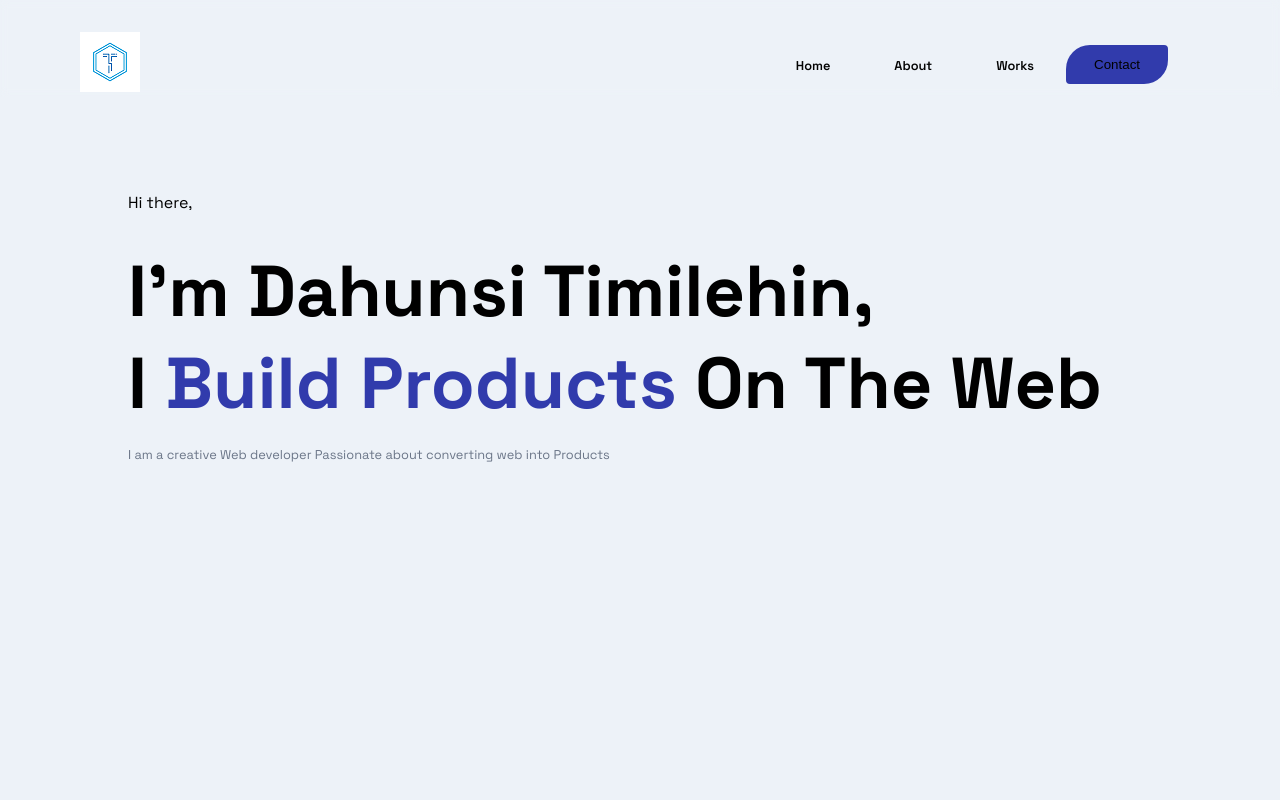
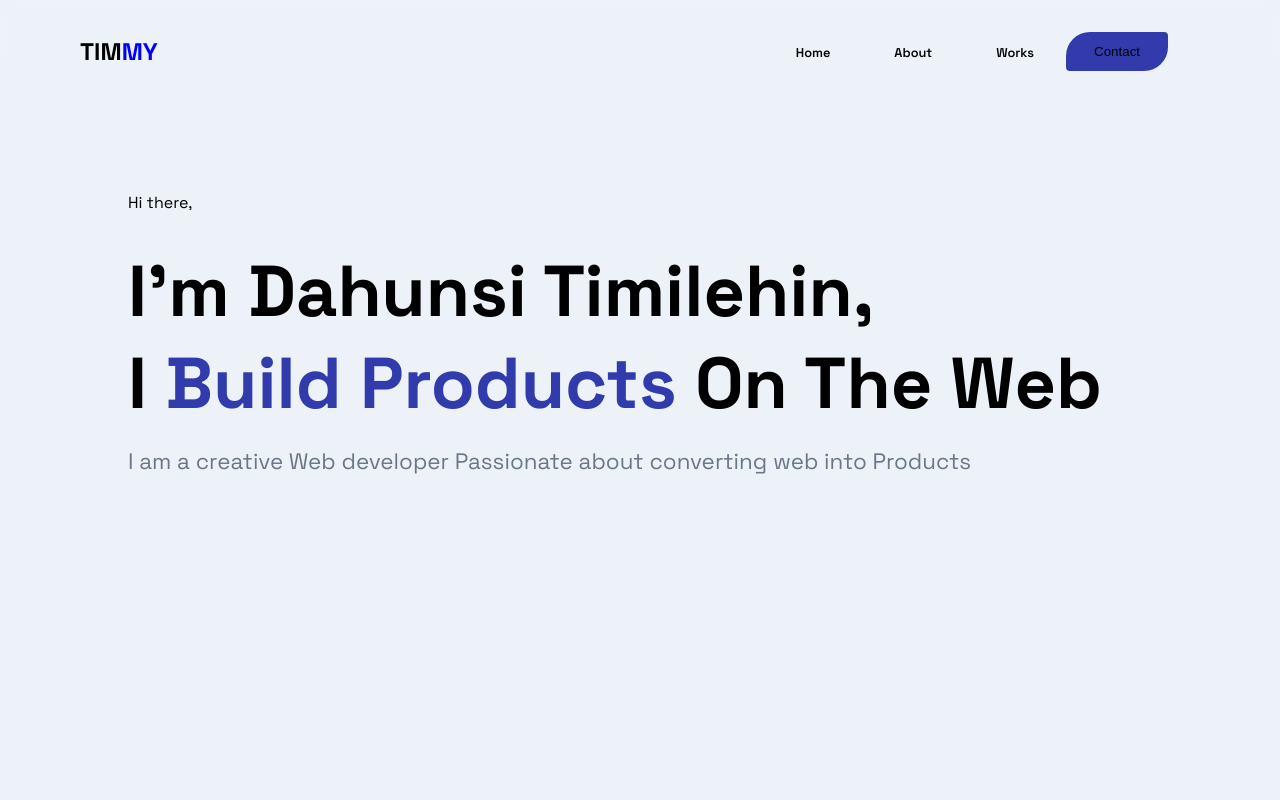
Before and after one commit to Timmydee/Timmy_Dahunsi_, a React (Vite) app: page / in a window 1280 px wide. Shown: the top 800 px of the page. Built offline with nearby package versions, Linux system fonts and the light colour scheme.

Commit message:
logo update

```diff
--- a/src/App.jsx
+++ b/src/App.jsx
@@ -6,6 +6,7 @@ import Work from './container/Work/Work'
 import Skills from './container/Skills/Skills'
 import Contact from './container/Contact/Contact'
 import { Scroll } from './component/Scroll/Scroll'
+import {BrowserRouter as Router, Route, Routes, Link} from 'react-router-dom'
 
 
 const App = () => {
--- a/src/App.scss
+++ b/src/App.scss
@@ -72,9 +72,19 @@
   }
 }
 
+.pSub-text{
+  font-size: 1.4rem;
+  color: var(--gray-color);
+  line-height: 1.5;
+
+  @media screen and (min-width: 2000px) {
+    font-size: 1.75rem;
+  }
+}
+
 .bold-text{
   font-size: 2rem;
-  font-weight: 800;
+  // font-weight: 800;
   color: var(--black-color);
 
   @media screen and (min-width: 2000px) {
--- a/src/component/Navbar/Navbar.jsx
+++ b/src/component/Navbar/Navbar.jsx
@@ -14,7 +14,7 @@ const Navbar = () => {
     <div className='header'>
       <div className="nav__container">
         <div className="logo">
-          <img src={logo} alt='/' />
+          <h2>TIM<span>MY</span></h2>
         </div>
 
         <div className={ click ? 'nav-menu active' : 'nav-menu'}>
--- a/src/component/Navbar/Navbar.scss
+++ b/src/component/Navbar/Navbar.scss
@@ -5,6 +5,10 @@
     backdrop-filter: blur(4px);
     -webkit-backdrop-filter: blur(4px);
     z-index: 2;
+
+    span{
+        color: blue;
+    }
 
     @media screen and (max-width: 900px) {
         padding: 1rem;
--- a/src/container/Hero/Hero.jsx
+++ b/src/container/Hero/Hero.jsx
@@ -15,7 +15,7 @@ const Hero = () => {
         <h1 className='h-text'>
             I'm Dahunsi Timilehin, <br/>I <span>Build Products</span> on the web
         </h1>
-        <p className='p-text'>I am a creative Web developer Passionate about converting web into Products</p>
+        <p className='pSub-text'>I am a creative Web developer Passionate about converting web into Products</p>
       </motion.div>
     </div>
   )
```
Also changed, not shown: src/component/Scroll/Scroll.scss (line endings or trailing spaces).
